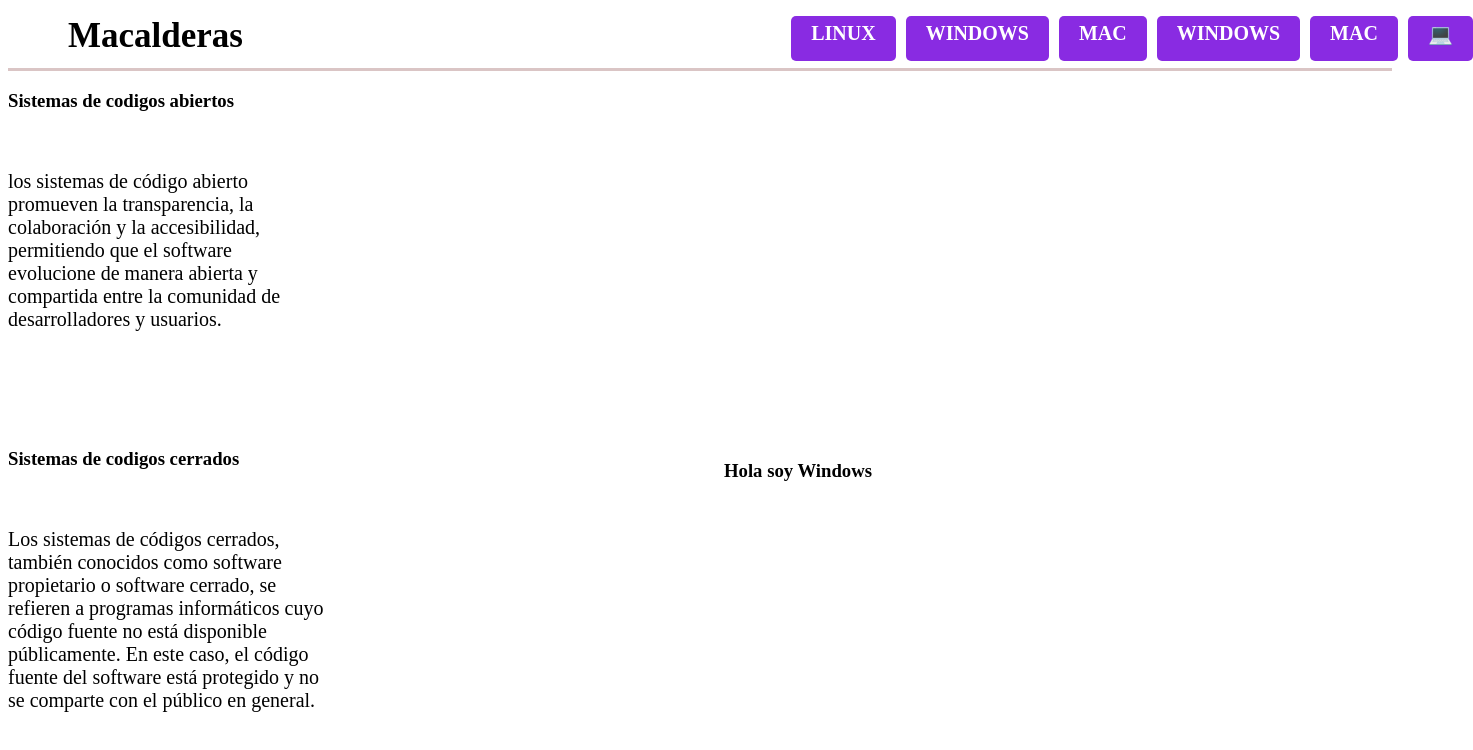
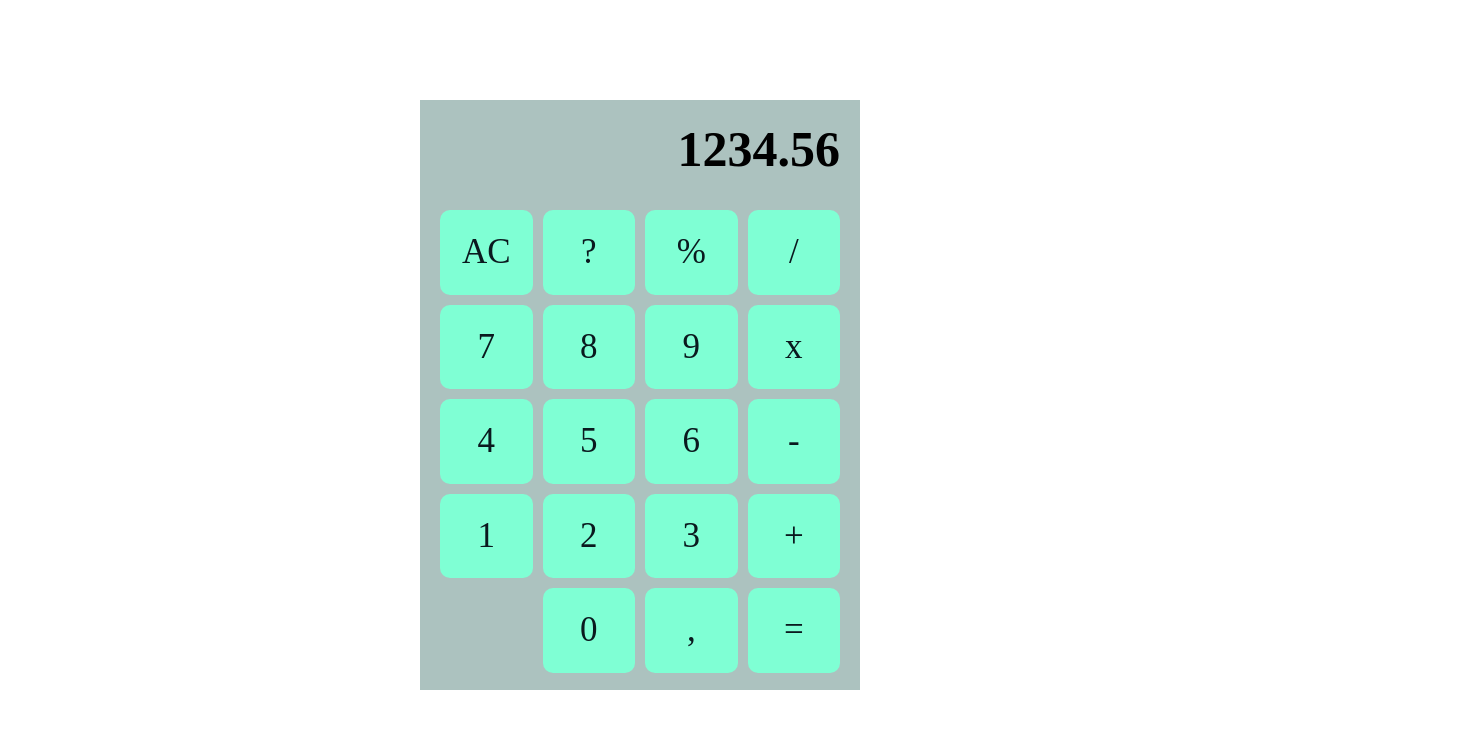
Before and after one commit to Macalderas/macali, a plain HTML site: page index.html in a window 1280 px wide. Shown: the whole page, 1473 px wide, since content can reach past the window. Drawn offline with Linux system fonts and the light colour scheme; files that its build step writes are made by us from their sources.

Commit message:
Calculadora

```diff
--- a/confi.css
+++ b/confi.css
@@ -1,96 +1,48 @@
-header {
-
-    width: 100%;
-    height: 60px;
-    border-bottom: 3px solid rgb(218, 197, 197);
-    padding: 0% 60px;
-
-    display: flex;
-    justify-content: space-between;
-    align-items: center;
-
+:root {
+    --color1: #acc2bf;
+    --color11: #0a191e;
+    --color111: #09b5cf;
 }
 
+main {
+    width: 400px;
+    height: 550px;
+    background-color: var(--color1);
 
-    .logo {
-    width: 200px;
-    height: 45px;
-    font-size: 35px;
+    margin: auto;
+    margin-top: 100px;
+    padding: 20px;
 
-
+    display: grid;
+    grid-template-columns: 100%;
+    grid-template-rows: 1fr 460px;
 }
 
-    .Menú {
-        width: 400px;
-        height: 45px;
-
-        display: flex;
-        justify-content: center;
+.pantalla {
+    font-size: 50px;
+    font-weight: 600;
+    text-align: right;
+}
+.teclado{
+    display: grid;
+    grid-template-columns: 1fr 1fr 1fr 1fr;
+    grid-template-rows: repeat(5, 84.5px);
     gap: 10px;
 
 }
+.tecla{
+    font-size: 35px;
+    font-size: 900;
+    color: var(--color11);
+    background-color: aquamarine;
 
-    .Menú a {
-        background-color: rgb(137, 43, 226);
-        font-size: 20px;
-        color: white;
-        padding: 6px 20px;
-        border-radius: 5px;
-        text-decoration: none;
-        font-weight: 600;
-    }
-
-    .section1{
-    width: 100%;
-    height: 600px;
-
-    display: flex;
-    }
-
-    .article1{
-    width: 25%;
-    height: 800px;
-
-    display: flex;
-    flex-direction: column;
-    gap: 20px;
-    }
-
-    article1 h3{
-        font-size: 30px;
-    }
-
-    .article1 p {
-        font-size:20px ;
-    }
-
-    .article2{
-        width: 75%;
-        height: 800px;
+    border-radius: 10px;
 
     display: flex;
     justify-content: center;
     align-items: center;
 }
-
-    .bloque {
-        width: 80%;
-        height: 200px;
-
-        display: flex;
-        justify-content: center;
-        align-items: center;
-        gap: 20px;
+.tecla0 {
+    grid-column:-start: 1;
+    grid-column-end: 3;
 }
-
-    .cuadrito {
-        width: 200px;
-        height: 200px;
-
-    }
-
-    .cuadrito img {
-        width: 100%;
-        height: 100%;
-        align-items: center;
-    }
--- a/index.html
+++ b/index.html
@@ -3,55 +3,36 @@
 <head>
     <meta charset="UTF-8">
     <meta name="viewport" content="width=device-width, initial-scale=1.0">
-    <title>Document</title>
-
-    <link rel="shortcut icon" href="img/development-icon-3335977.jpg" type="image/x-icon">
-    <!-- Archivo de estilos-->
-    <link rel="stylesheet" href="header.css">
+    <title>Calculadora</title>
+    <link rel="shortcut icon" href="img/descarga.jpg" type="image/x-icon">
+    <link rel="stylesheet" href="./index.css">
     <link rel="stylesheet" href="css/confi.css">
-
-    <!-- Google founds-->
-    <link rel="preconnect" href="https://fonts.googleapis.com">
-<link rel="preconnect" href="https://fonts.gstatic.com" crossorigin>
-<link href="https://fonts.googleapis.com/css2?family=Poppins:wght@400;500;600;700;800&display=swap" rel="stylesheet">
-
-
- </head>
- <body>
-
- </body>
- </html>
-
 </head>
 <body>
+    <main>
+        <div class="pantalla">1234.56</div>
+        <div class="teclado">
+            <div class="tecla">AC</div>
+            <div class="tecla">?</div>
+            <div class="tecla">%</div>
+            <div class="tecla">/</div>
+            <div class="tecla">7</div>
+            <div class="tecla">8</div>
+            <div class="tecla">9</div>
+            <div class="tecla">x</div>
+            <div class="tecla">4</div>
+            <div class="tecla">5</div>
+            <div class="tecla">6</div>
+            <div class="tecla">-</div>
+            <div class="tecla">1</div>
+            <div class="tecla">2</div>
+            <div class="tecla">3</div>
+            <div class="tecla">+</div>
+            <div class="tecla tecla0">0</div>
+            <div class="tecla">,</div>
+            <div class="tecla">=</div>
+        </div>
 
-    <header>
-        <h1 class="logo">Macalderas </h1>
-          <nav class="Menú">
-            <a href="#">LINUX</a>
-            <a href="#">WINDOWS</a>
-            <a href="#">MAC</a>
-            <a href="windows.html">WINDOWS</a>
-            <a href="mac.html">MAC</a>
-            <a href="index.html">💻</a>
-          </nav>
-
-    </header>
-    <section class="section1">
-    <article class="article1">
-        <h3>Sistemas de codigos abiertos</h3>
-        <p>los sistemas de código abierto promueven la transparencia, la colaboración y la accesibilidad, permitiendo que el software evolucione de manera abierta y compartida entre la comunidad de desarrolladores y usuarios.</p>
-        <h3>
-         <h3> Sistemas de codigos cerrados </h3>
-        <p>Los sistemas de códigos cerrados, también conocidos como software propietario o software cerrado, se refieren a programas informáticos cuyo código fuente no está disponible públicamente. En este caso, el código fuente del software está protegido y no se comparte con el público en general.</p>
-    </article>
-    <article class="article2">
-        <div class="bloque">
-            <h3> Hola soy Windows </h3>
-
-            </div>
-
-        </div>
-    </article>
-
-    </section>
+        </main>
+</body>
+</html>
```
Lines whose indentation alone changed are shown as unchanged.
